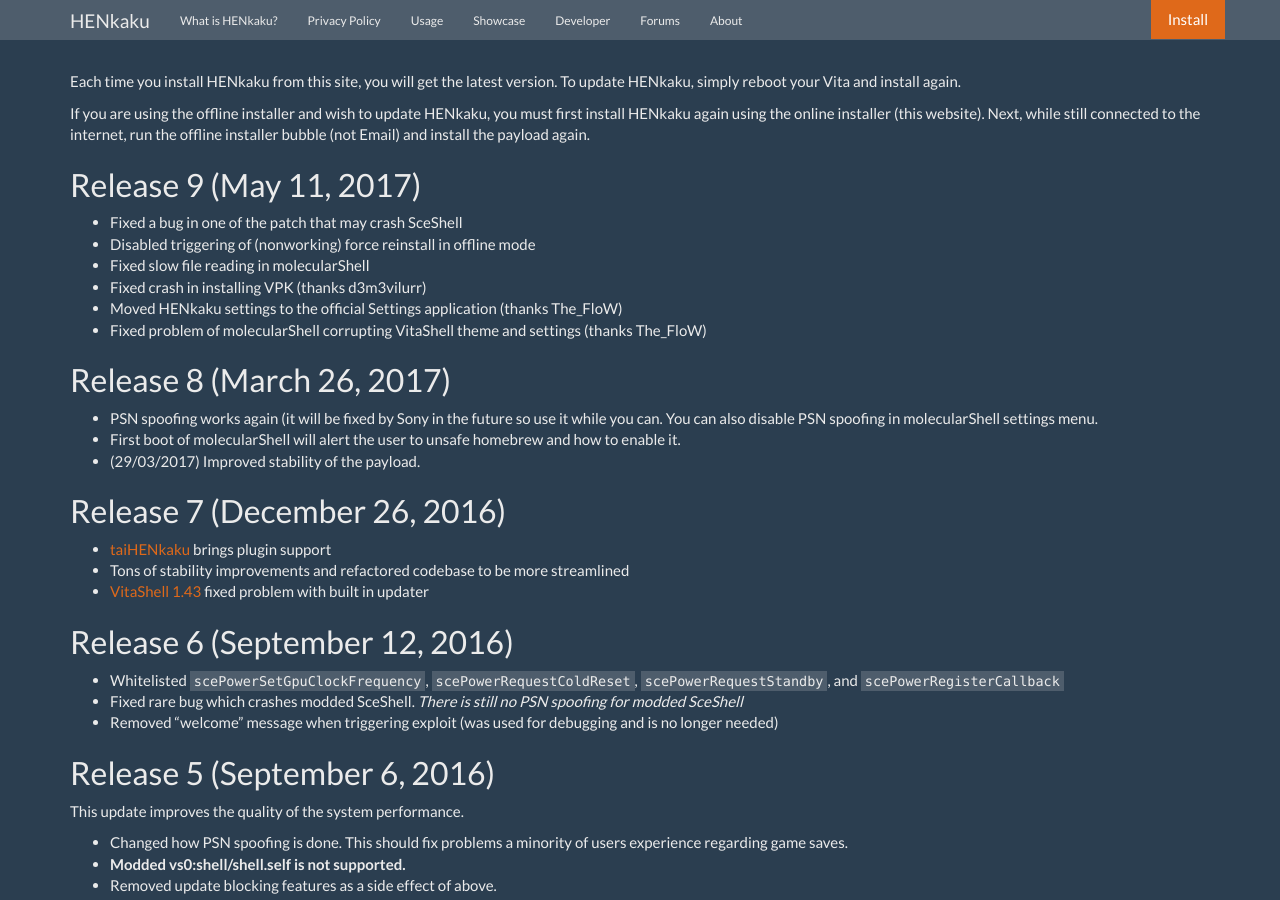
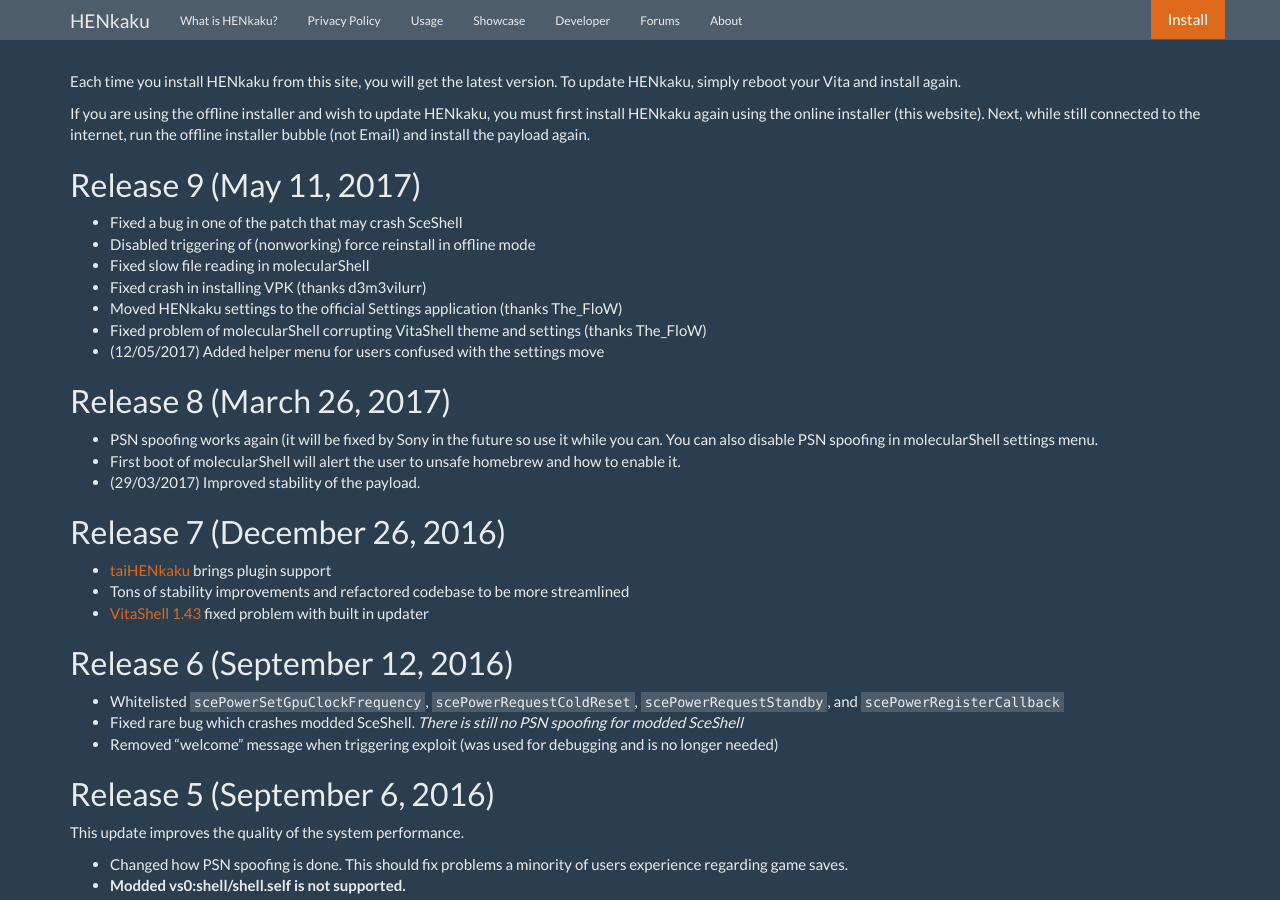
Before and after one commit to henkaku/henkaku.github.io, a Jekyll site: the page built from changes.md, in a window 1280 px wide and 900 px high. Built offline with Jekyll 4.4.1, drawn with Linux system fonts in a browser that asks for light colours.

```diff
--- a/changes.md
+++ b/changes.md
@@ -15,6 +15,7 @@
 * Fixed crash in installing VPK (thanks d3m3vilurr)
 * Moved HENkaku settings to the official Settings application (thanks The_FloW)
 * Fixed problem of molecularShell corrupting VitaShell theme and settings (thanks The_FloW)
+* (12/05/2017) Added helper menu for users confused with the settings move
 
 Release 8 (March 26, 2017)
 -------------------------------------------------------------------------------
```
Also changed, not shown: 3 other files.
